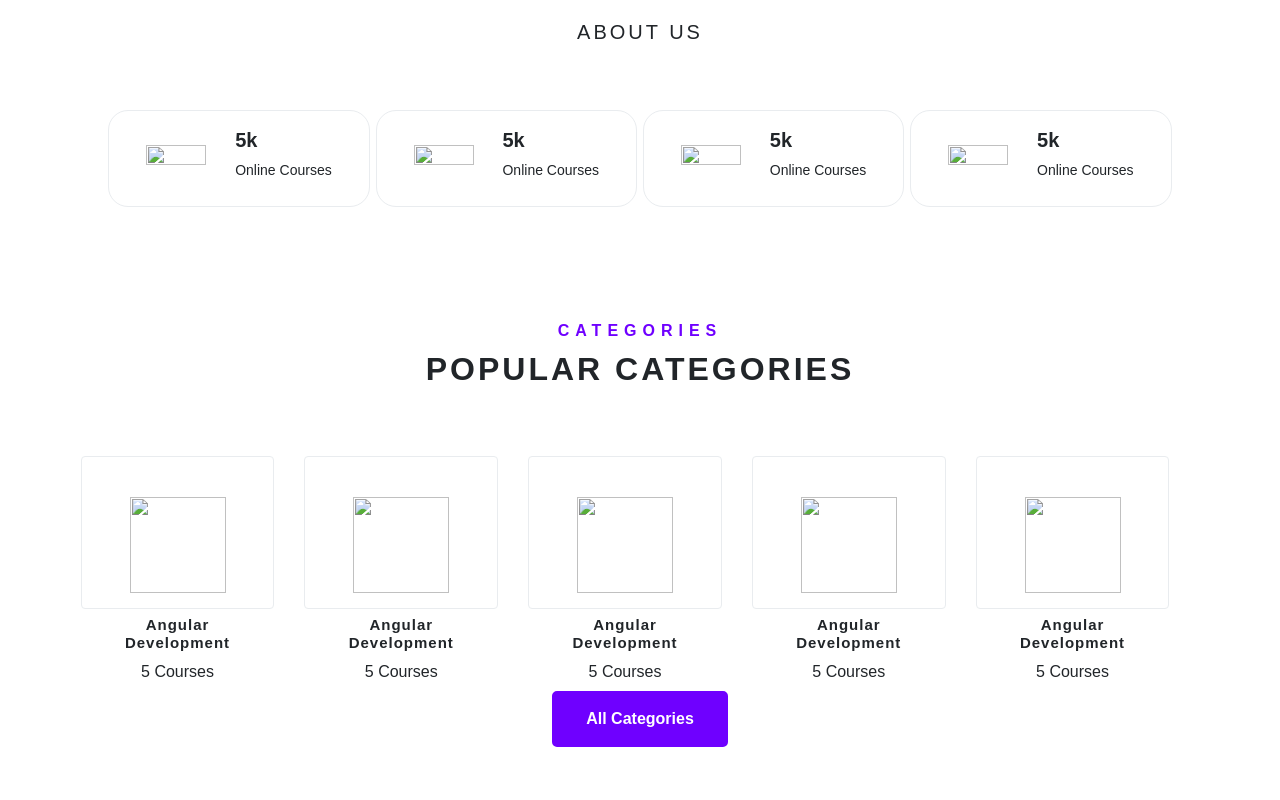
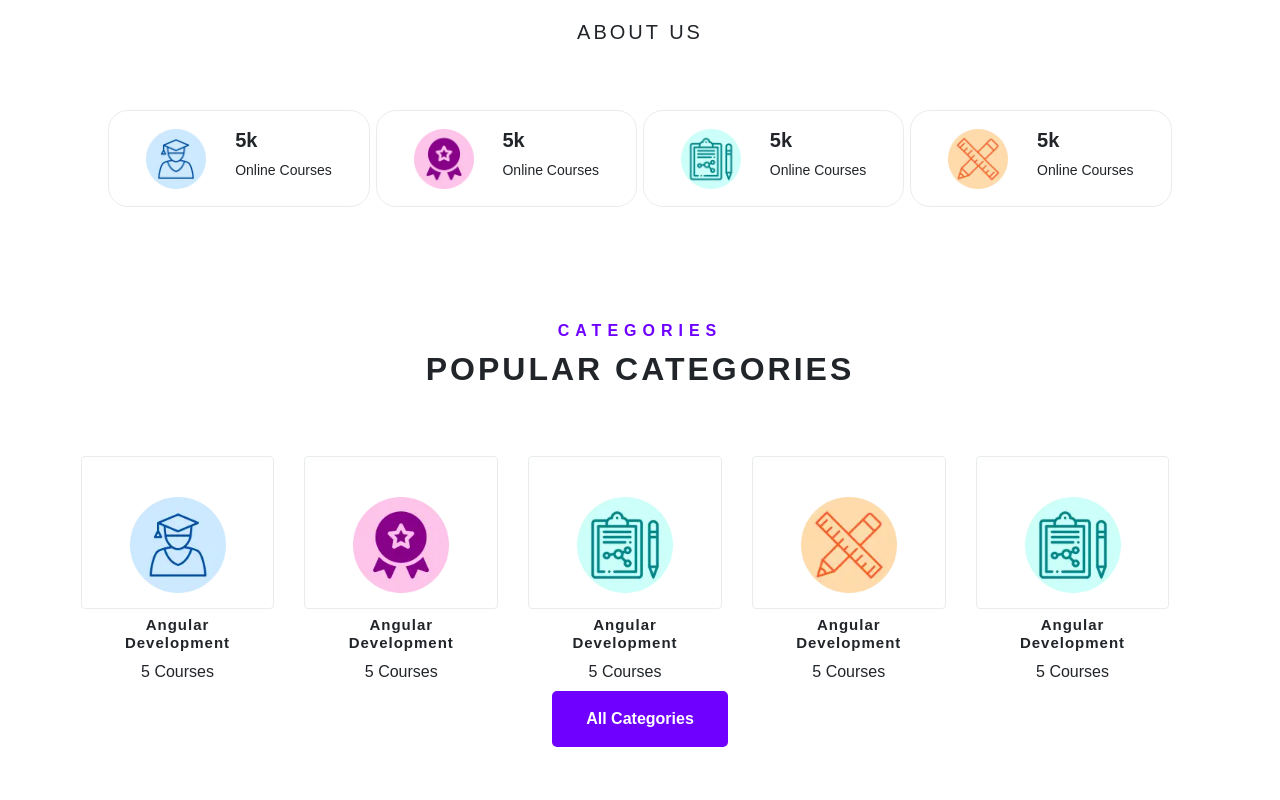
Before and after one commit to AryanYadav09/Web-Development, a plain HTML site: page index.html in a window 1280 px wide. Shown: the part 780-1580 px from the top of the page. Drawn offline with nearby package versions, Linux system fonts and the light colour scheme.

Commit message:
again commit

```diff
--- a/index.html
+++ b/index.html
@@ -49,7 +49,7 @@
         <button type="button">Explore Now</button>
       </div>
       <div class="right">
-        <img src="./boy.png" alt="Digital marketing image">
+        <img src="./boy.webp" alt="Digital marketing image">
       </div>
 
     </div>
@@ -66,7 +66,7 @@
 
     <div class="container-box">
       <div class="container-img">
-        <img src="img1.png" alt="">
+        <img src="img1.webp" alt="">
       </div>
       <div class="container-text">
         <h4>5k</h4>
@@ -75,7 +75,7 @@
     </div>
     <div class="container-box">
       <div class="container-img">
-        <img src="img2.png" alt="">
+        <img src="img2.webp" alt="">
       </div>
       <div class="container-text">
         <h4>5k</h4>
@@ -84,7 +84,7 @@
     </div>
     <div class="container-box">
       <div class="container-img">
-        <img src="img3.png" alt="">
+        <img src="img3.webp" alt="">
       </div>
       <div class="container-text">
         <h4>5k</h4>
@@ -93,7 +93,7 @@
     </div>
     <div class="container-box">
       <div class="container-img">
-        <img src="img4.png" alt="">
+        <img src="img4.webp" alt="">
       </div>
       <div class="container-text">
         <h4>5k</h4>
@@ -117,31 +117,31 @@
     </div>
     <div class="categories-content">
       <div class="box">
-        <img src="img1.png" alt="">
+        <img src="img1.webp" alt="">
         <h3 class="h3">Angular Development</h3>
         <p>5 Courses</p>
       </div>
 
       <div class="box">
-        <img src="img2.png" alt="">
+        <img src="img2.webp" alt="">
         <h3 class="h3">Angular Development</h3>
         <p>5 Courses</p>
       </div>
 
       <div class="box">
-        <img src="img3.png" alt="">
+        <img src="img3.webp" alt="">
         <h3 class="h3">Angular Development</h3>
         <p>5 Courses</p>
       </div>
 
       <div class="box">
-        <img src="img4.png" alt="">
+        <img src="img4.webp" alt="">
         <h3 class="h3">Angular Development</h3>
         <p>5 Courses</p>
       </div>
 
       <div class="box">
-        <img src="img3.png" alt="">
+        <img src="img3.webp" alt="">
         <h3 class="h3">Angular Development</h3>
         <p>5 Courses</p>
       </div>
@@ -327,7 +327,7 @@
 
   <section class="about" id="about">
     <div class="about-img">
-      <img src="home.png.jpeg" alt="">
+      <img src="boy.webp" alt="">
     </div>
 
     <div class="about-text">
```
